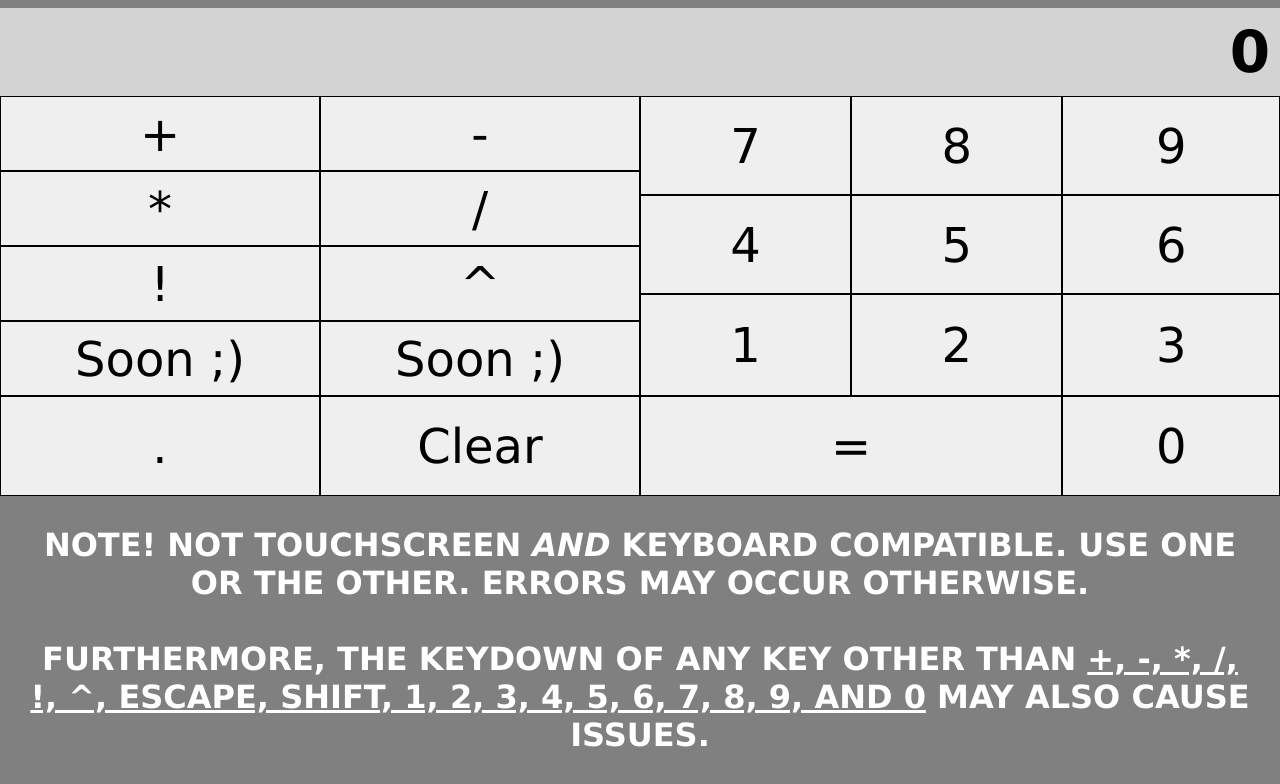
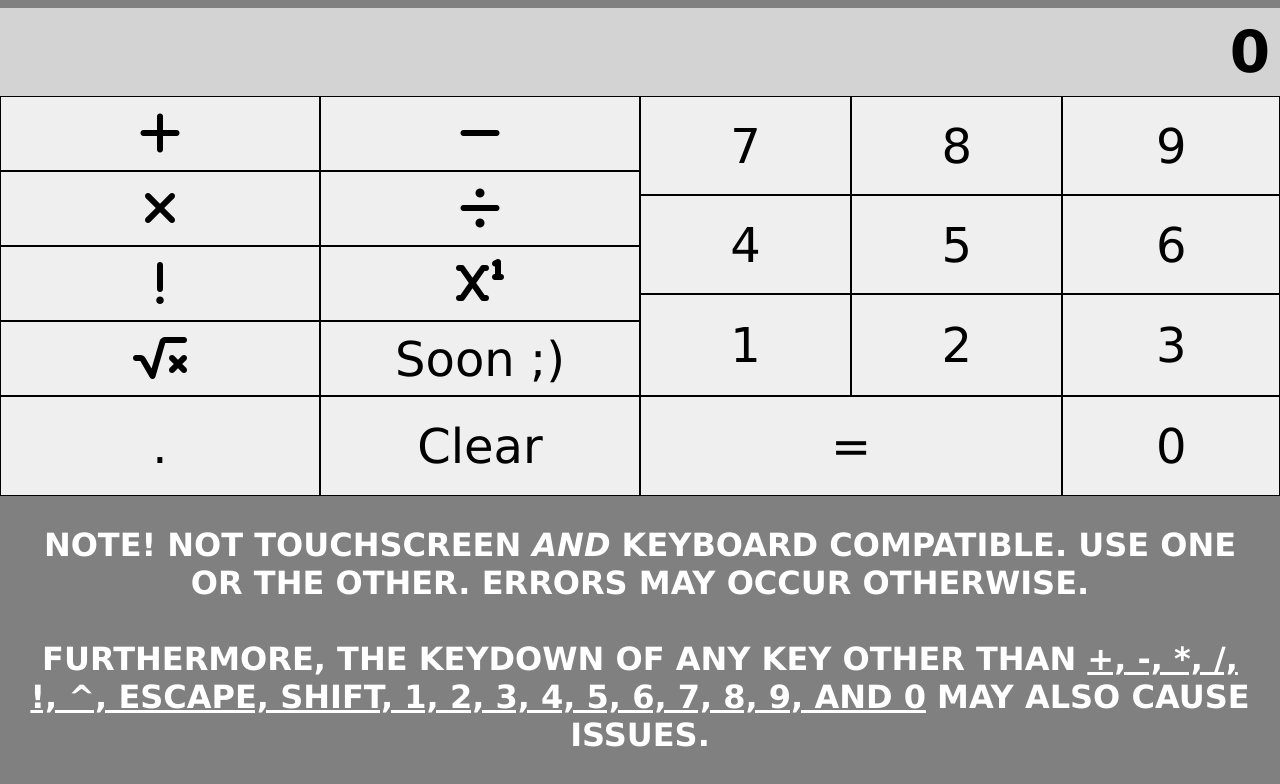
Before and after one commit to EF0601/Basic-Calculator-App, a website: page home.html in a window 1280 px wide. Shown: the part 128-912 px from the top of the page. Drawn offline with Linux system fonts and the light colour scheme.

Commit message:
v1.4.0-edit1

```diff
--- a/home.html
+++ b/home.html
@@ -6,6 +6,7 @@
     <meta name="viewport" content="width=device-width, initial-scale=1.0">
     <title>Calculator</title>
     <link rel="stylesheet" href="style.css">
+    <script src="https://kit.fontawesome.com/71d265c49d.js" crossorigin="anonymous"></script>
 </head>
 
 <body>
@@ -14,13 +15,20 @@
         <h2 id="inputValueBox">0</h2>
         <div id="flexBox">
             <div class="container" id="narrowGrid">
-                <button class="key--operator" data-action="add" onclick="operateInput('+')">+</button>
-                <button class="key--operator" data-action="subtract" onclick="operateInput('-')">-</button>
-                <button class="key--operator" data-action="multiply" onclick="operateInput('*')">*</button>
-                <button class="key--operator" data-action="divide" onclick="operateInput('/')">/</button>
-                <button class="key--operator" data-action="divide" onclick="operateInput('!')">!</button>
-                <button class="key--operator" data-action="divide" onclick="operateInput('^')">^</button>
-                <button class="key--operator" data-action="divide" onclick="operateInput('')">Soon ;)</button>
+                <button class="key--operator" data-action="add" onclick="operateInput('+')"><i
+                        class="fas fa-plus"></i></button>
+                <button class="key--operator" data-action="subtract" onclick="operateInput('-')"><i
+                        class="fas fa-minus"></i></button>
+                <button class="key--operator" data-action="multiply" onclick="operateInput('*')"><i
+                        class="fas fa-times"></i></button>
+                <button class="key--operator" data-action="divide" onclick="operateInput('/')"><i
+                        class="fas fa-divide"></i></button>
+                <button class="key--operator" data-action="divide" onclick="operateInput('!')"><i
+                        class="fas fa-exclamation"></i></button>
+                <button class="key--operator" data-action="divide" onclick="operateInput('^')"><i
+                        class="fas fa-superscript"></i></button>
+                <button class="key--operator" data-action="divide" onclick="operateInput('sqrt')"><i
+                        class="fas fa-square-root-alt"></i></button>
                 <button class="key--operator" data-action="divide" onclick="operateInput('')">Soon ;)</button>
             </div>
             <div class="container">
@@ -43,7 +51,9 @@
             <button class="key--equal" data-action="calculate" onclick="calculate()">=</button>
             <button onclick="inputNumber('0')">0</button>
         </div>
-        <h1>NOTE! NOT TOUCHSCREEN <i>AND</i> KEYBOARD COMPATIBLE. USE ONE OR THE OTHER. ERRORS MAY OCCUR OTHERWISE. <br><br>FURTHERMORE, THE KEYDOWN OF ANY KEY OTHER THAN <u>+, -, *, /, !, ^, ESCAPE, SHIFT, 1, 2, 3, 4, 5, 6, 7, 8, 9, AND 0</u> MAY ALSO CAUSE ISSUES.</h1>
+        <h1>NOTE! NOT TOUCHSCREEN <i>AND</i> KEYBOARD COMPATIBLE. USE ONE OR THE OTHER. ERRORS MAY OCCUR OTHERWISE.
+            <br><br>FURTHERMORE, THE KEYDOWN OF ANY KEY OTHER THAN <u>+, -, *, /, !, ^, ESCAPE, SHIFT, 1, 2, 3, 4, 5, 6,
+                7, 8, 9, AND 0</u> MAY ALSO CAUSE ISSUES.</h1>
     </div>
 </body>
 <script src="./main.js"></script>
```
Also changed, not shown: main.ts (+14 -3 lines).
